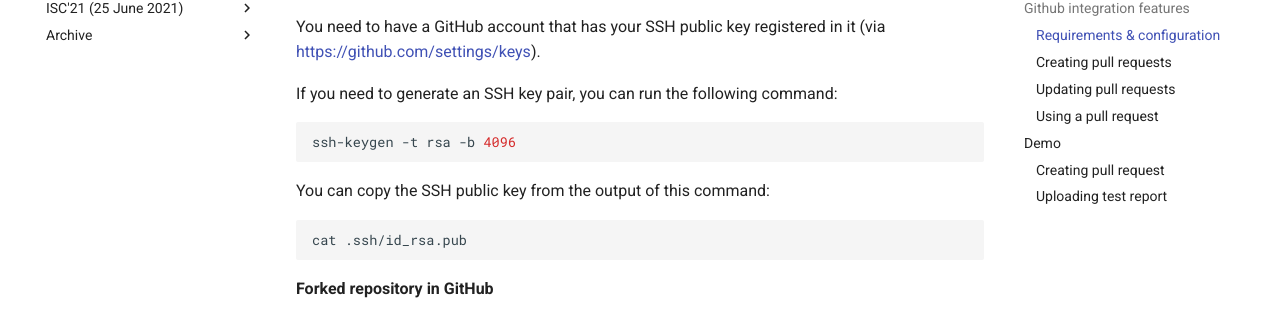
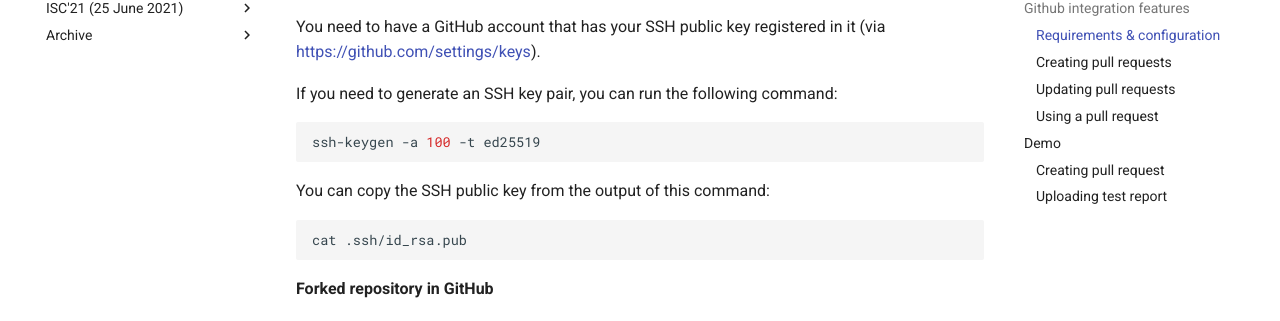
Before and after one commit to easybuilders/easybuild-tutorial, an MkDocs documentation site: the page built from docs/2022-isc22/contributing.md, in a window 1280 px wide and 900 px high, scrolled down 2655 px. Shown: the part 127-448 px from the top of the window. Built offline with MkDocs 1.6.1 and Material for MkDocs 9.7.7, drawn with Linux system fonts in a browser that asks for light colours.

Commit message:
Update docs/2022-isc22/contributing.md
Co-authored-by: SebastianAchilles <achilles@aices.rwth-aachen.de>

````diff
--- a/docs/2022-isc22/contributing.md
+++ b/docs/2022-isc22/contributing.md
@@ -116,7 +116,7 @@ You need to have a GitHub account that has your SSH public key registered in it
 If you need to generate an SSH key pair, you can run the following command:
 
 ```shell
-ssh-keygen -t rsa -b 4096
+ssh-keygen -a 100 -t ed25519
 ```
 
 You can copy the SSH public key from the output of this command:
````
